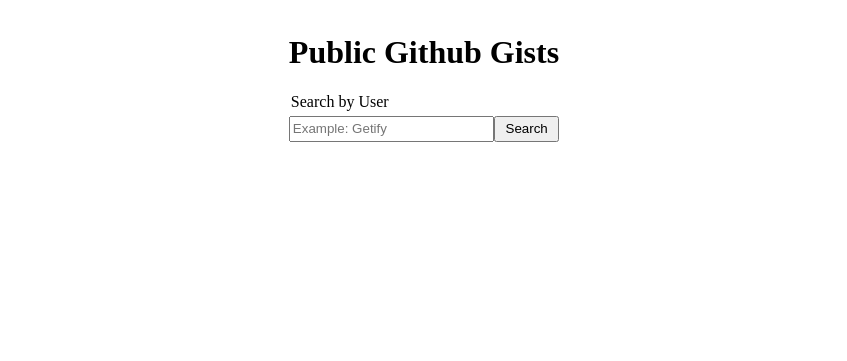
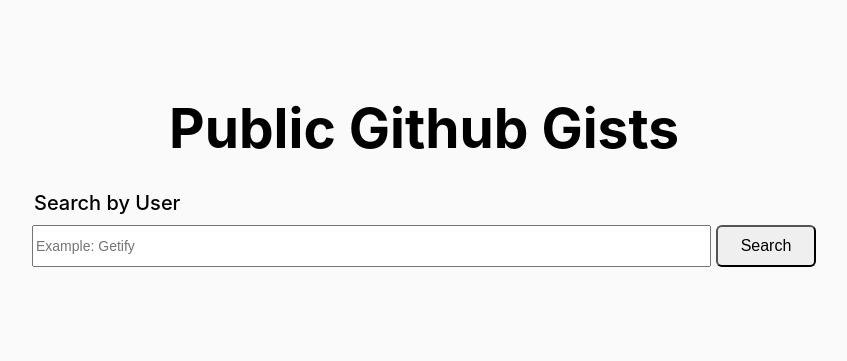
Before and after one commit to ryanfuhrman/github-gists-search, a plain HTML site: page index.html in a window 1280 px wide. Shown: the whole page, without its empty margins (216-1063 px from the left). Drawn offline with Linux system fonts and the light colour scheme.

Commit message:
Added a whole lotta stylez

```diff
--- a/styles.css
+++ b/styles.css
@@ -3,42 +3,71 @@
 }
 
 body {
+  margin: 0;
+  padding: 10px;
+  width: 100%;
+  background-color: #fafafa;
+  font-family: -apple-system, BlinkMacSystemFont, "Segoe UI", Roboto, Oxygen,
+    Ubuntu, Cantarell, "Open Sans", "Helvetica Neue", sans-serif;
   display: flex;
   flex-direction: column;
   justify-content: center;
   align-items: center;
-  padding: 5px;
+}
+
+.main {
+  width: 100%;
+  max-width: 880px;
+  display: flex;
+  flex-direction: column;
+  justify-content: center;
+  align-items: center;
 }
 
 .search-div {
   width: 100%;
   display: grid;
+  grid-template-columns: 1fr 100px;
+  grid-template-rows: 1fr 1fr;
   grid-template-areas:
-    "search-label search-label search-label search-label"
-    "search-input search-input search-input search-button";
+    "search-label search-label"
+    "search-input search-button";
+  grid-gap: 5px;
 }
 
 .search-label {
   grid-area: search-label;
   padding-left: 2px;
+  font-size: 20px;
+  font-weight: 500;
   margin-bottom: 5px;
 }
 
 .search-input {
   grid-area: search-input;
-  height: 26px;
+  height: 3em;
+  font-size: 14px;
 }
 
 .search-button {
   grid-area: search-button;
-  height: 26px;
+  height: 100%;
+  border-radius: 6px;
+  font-size: 16px;
 }
 
 .results {
   width: 100%;
+  margin-top: 15px;
+}
+
+.result-category-name {
+  font-weight: 600;
 }
 
 .user-searched {
+  margin-left: 5px;
+  font-weight: 700;
 }
 
 .results-list {
@@ -49,13 +78,48 @@ body {
 }
 
 .result-li {
+  padding: 0.25em 1em;
   width: 100%;
-  border: 1px solid black;
-  margin-bottom: 5px;
+  border-radius: 8px;
+  background-color: #fff;
+  box-shadow: 0.25rem 0.25rem 0.6rem rgba(0, 0, 0, 0.05),
+    0 0.5rem 1.125rem rgba(75, 0, 0, 0.05);
+  margin-bottom: 10px;
 }
 
-.result-description {
+.result-link {
+  color: black;
+  text-decoration: none;
 }
 
-.result-comment {
+@media (min-width: 768px) {
+  .main {
+    padding: 3em;
+  }
+
+  .main-title {
+    font-size: 45px;
+  }
+
+  .search-div {
+    width: 100%;
+    height: 50px;
+    display: grid;
+  }
+
+  .results {
+    width: 100%;
+    margin-top: 50px;
+  }
+
+  .result-li {
+    margin-bottom: 15px;
+  }
 }
+
+@media (min-width: 992px) {
+  .main-title {
+    font-size: 55px;
+    margin-bottom: 30px;
+  }
+}
```
